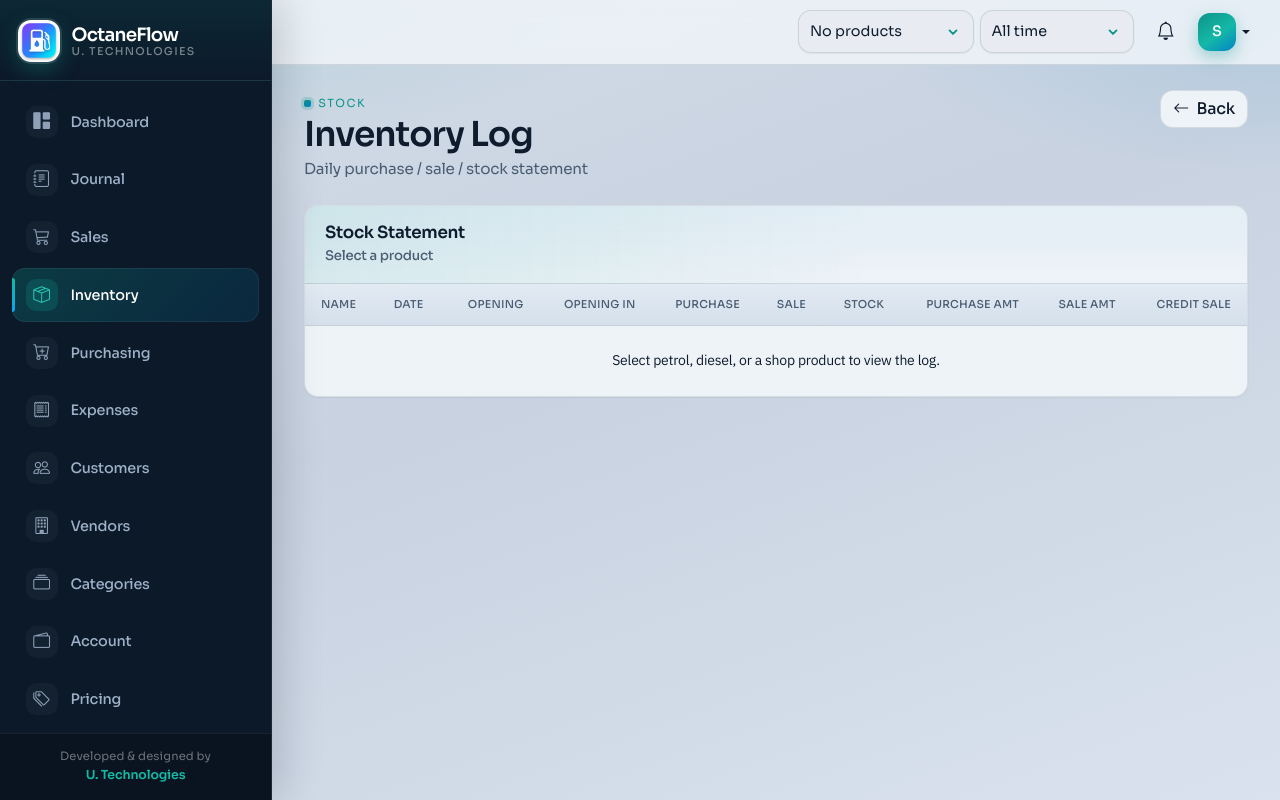
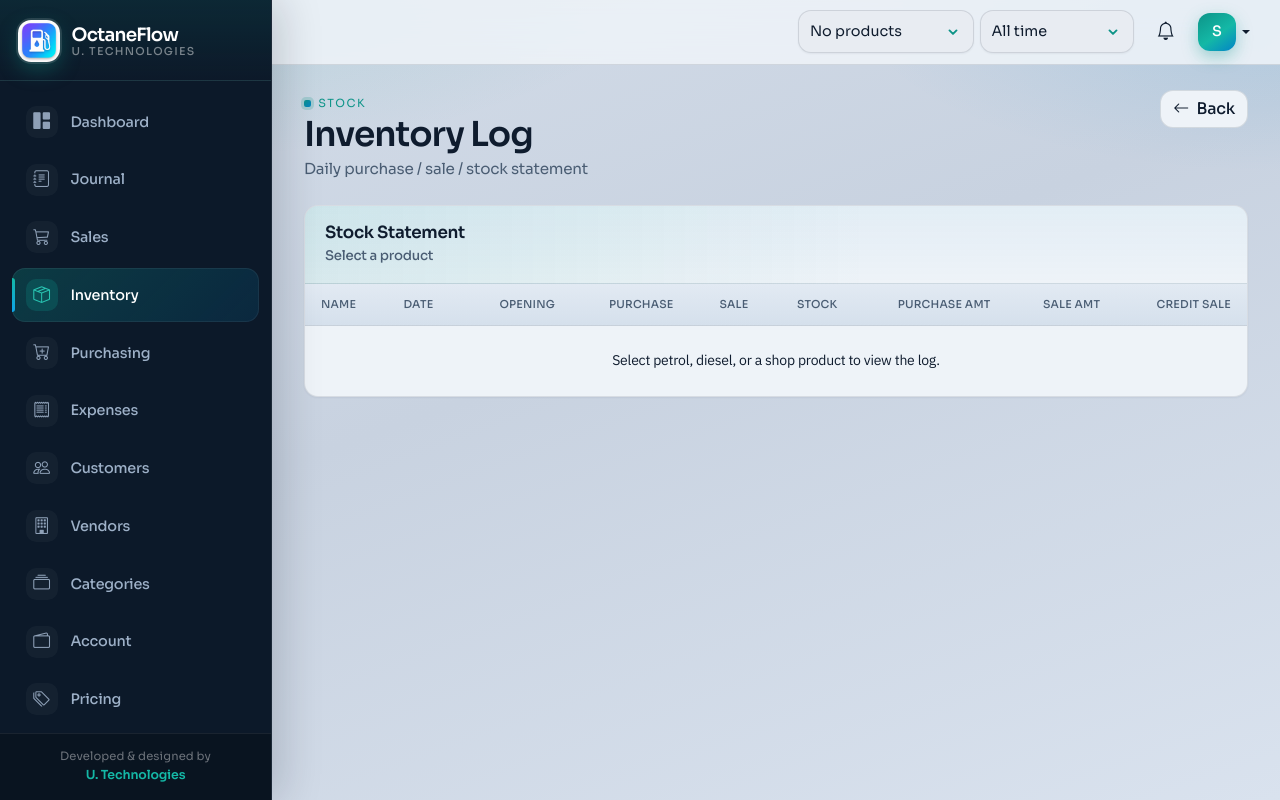
Before and after one commit to UsmanLatif112/Mian_Brothers, a Flask app: page /inventory/log in a window 1280 px wide. Run offline with Flask 3, Linux system fonts and the light colour scheme; the visitor is signed in with stand-in values (Sample User, id 1); data that the repository does not hold is empty; some libraries are stand-ins or nearby versions.

Commit message:
refactor: Simplify stock log template and improve comments in stock log logic
- Updated the stock log template by removing the 'Opening In' column and adjusting related calculations for clarity.
- Enhanced comments in the stock log logic to better describe the handling of opening vendor stock.
- Improved the display of purchase amounts in the stock log template for a cleaner presentation.

```diff
--- a/app/inventory/stock_log.py
+++ b/app/inventory/stock_log.py
@@ -398,7 +398,7 @@ def build_stock_log(product, start, end):
             abs(p['qty']) > 1e-9 or abs(o['qty']) > 1e-9 or abs(s['qty']) > 1e-9
             or abs(c['credit']) > 1e-9 or abs(c['amount']) > 1e-9
         )
-        # Opening-vendor stock folds into opening for the day (not purchase)
+        # Opening-vendor stock folds into the single Opening column (not purchase)
         day_opening = running + o['qty']
         day_closing = day_opening + p['qty'] - s['qty']
         running = day_closing
--- a/app/templates/inventory/stock_log.html
+++ b/app/templates/inventory/stock_log.html
@@ -81,7 +81,7 @@
             <div class="card-body card-body-premium">
                 <span class="metric-label text-muted-custom text-uppercase">Purchased</span>
                 <div class="metric-value fw-bold mb-0">{{ totals.purchase_qty | num(2) }} <small class="fs-6 fw-normal text-muted-custom">{{ product.unit }}</small></div>
-                <small class="text-muted-custom">{{ totals.purchase_amount | money }}{% if totals.opening_stock_in %} · excl. opening {{ totals.opening_stock_in | num(2) }} {{ product.unit }}{% endif %}</small>
+                <small class="text-muted-custom">{{ totals.purchase_amount | money }}</small>
             </div>
         </div>
     </div>
@@ -128,7 +128,6 @@
                     <th>Name</th>
                     <th>Date</th>
                     <th class="text-end">Opening</th>
-                    <th class="text-end">Opening In</th>
                     <th class="text-end">Purchase</th>
                     <th class="text-end">Sale</th>
                     <th class="text-end">Stock</th>
@@ -143,10 +142,7 @@
                     <tr>
                         <td class="fw-semibold"><span class="of-clip-cell" data-of-tip="{{ row.name }}">{{ row.name }}</span></td>
                         <td class="text-nowrap">{{ row.date }}</td>
-                        <td class="text-end text-nowrap">{{ (row.stock_opening - (row.opening_stock_in or 0)) | num(2) }} {{ row.unit }}</td>
-                        <td class="text-end text-nowrap {% if row.opening_stock_in %}text-primary{% endif %}">
-                            {% if row.opening_stock_in %}{{ row.opening_stock_in | num(2) }} {{ row.unit }}{% else %}—{% endif %}
-                        </td>
+                        <td class="text-end text-nowrap">{{ row.stock_opening | num(2) }} {{ row.unit }}</td>
                         <td class="text-end text-nowrap {% if row.purchase_qty %}text-success{% endif %}">
                             {% if row.purchase_qty %}{{ row.purchase_qty | num(2) }} {{ row.unit }}{% else %}—{% endif %}
                         </td>
@@ -167,7 +163,7 @@
                     {% endfor %}
                 {% else %}
                     <tr>
-                        <td colspan="10" class="text-center text-muted-custom py-4">
+                        <td colspan="9" class="text-center text-muted-custom py-4">
                             {% if not product %}Select petrol, diesel, or a shop product to view the log.{% else %}No stock movements in this period.{% endif %}
                         </td>
                     </tr>
@@ -178,7 +174,6 @@
                 <tr class="fw-semibold">
                     <td colspan="2">Period total</td>
                     <td class="text-end text-nowrap">{{ totals.opening | num(2) }} {{ product.unit }}</td>
-                    <td class="text-end text-nowrap text-primary">{{ totals.opening_stock_in | num(2) }} {{ product.unit }}</td>
                     <td class="text-end text-nowrap text-success">{{ totals.purchase_qty | num(2) }} {{ product.unit }}</td>
                     <td class="text-end text-nowrap text-danger">{{ totals.sale_qty | num(2) }} {{ product.unit }}</td>
                     <td class="text-end text-nowrap">{{ totals.closing | num(2) }} {{ product.unit }}</td>
```
